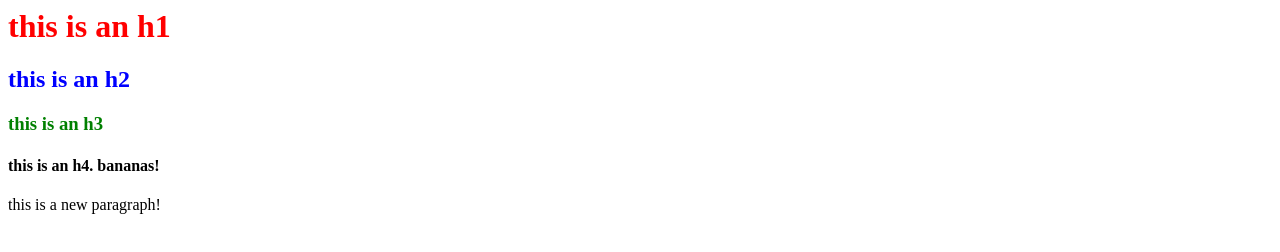
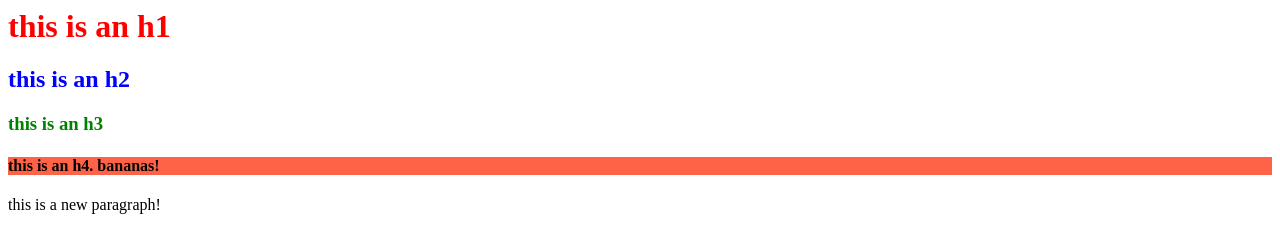
Before and after one commit to bisbeec/git-test, a plain HTML site: page index.html in a window 1280 px wide. Drawn offline with Linux system fonts and the light colour scheme.

Commit message:
gave the h4 a background color

```diff
--- a/styles.css
+++ b/styles.css
@@ -7,3 +7,7 @@ h2 {
 h3 {
 	color: green;
 }
+
+h4 {
+	background-color: tomato;
+}
```
